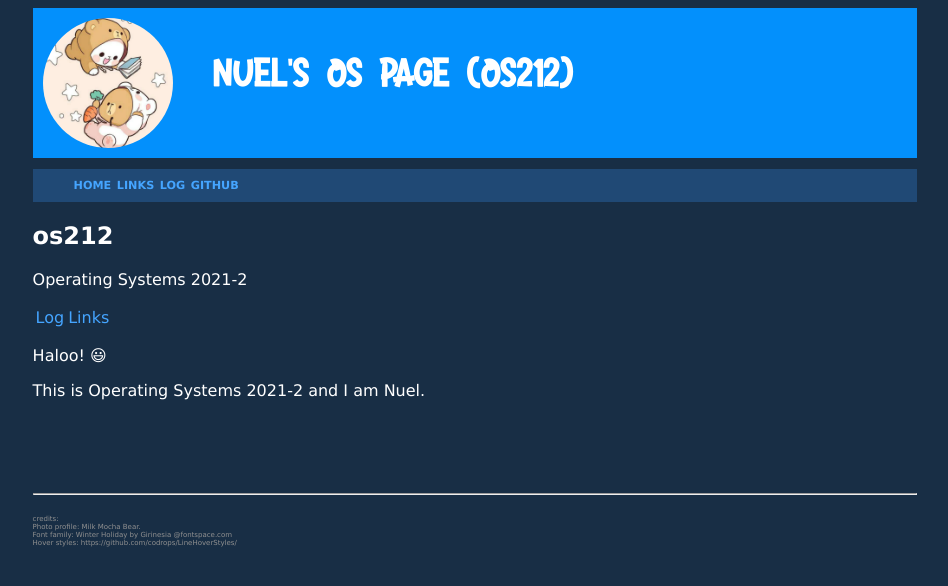
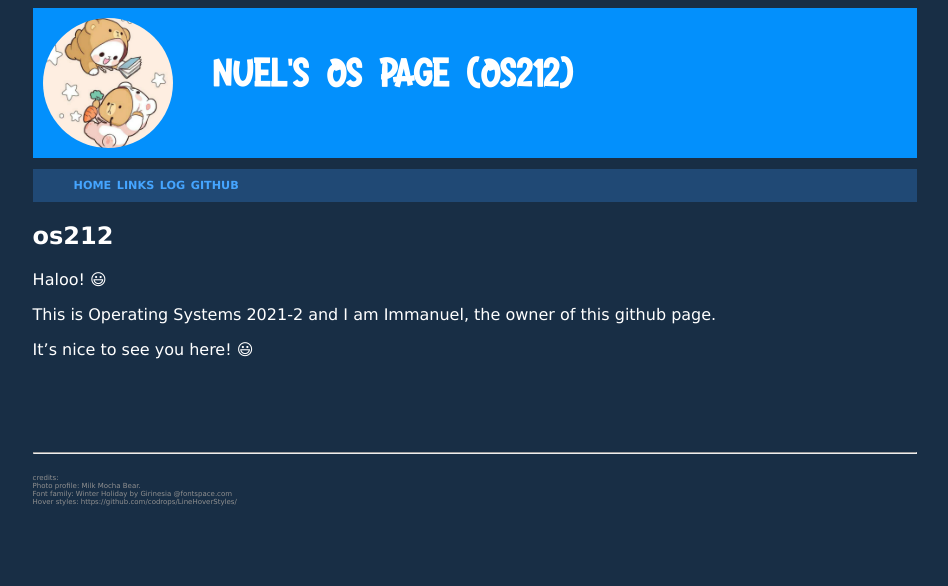
Before and after one commit to Hzz-Hzz/os212, a Jekyll site: the page built from index.md, in a window 1280 px wide. Shown: the top 586 px of the page, without its empty margins (165-1113 px from the left). Built offline with Jekyll 4.4.1, drawn with Linux system fonts in a browser that asks for light colours; our own code applies the rules of GitHub Pages for plain Markdown files.

Commit message:
Update index.md

```diff
--- a/index.md
+++ b/index.md
@@ -5,12 +5,10 @@ layout: "links_layout"
 
 # os212
 
-Operating Systems 2021-2
+Haloo! 😃
 
-[Log](TXT/mylog.txt) | [Links](links.md)
+This is Operating Systems 2021-2 and I am Immanuel, the owner of this github page.
 
 
 
-Haloo! 😃
-
-This is Operating Systems 2021-2 and I am Nuel.
+It's nice to see you here! 😃
```
